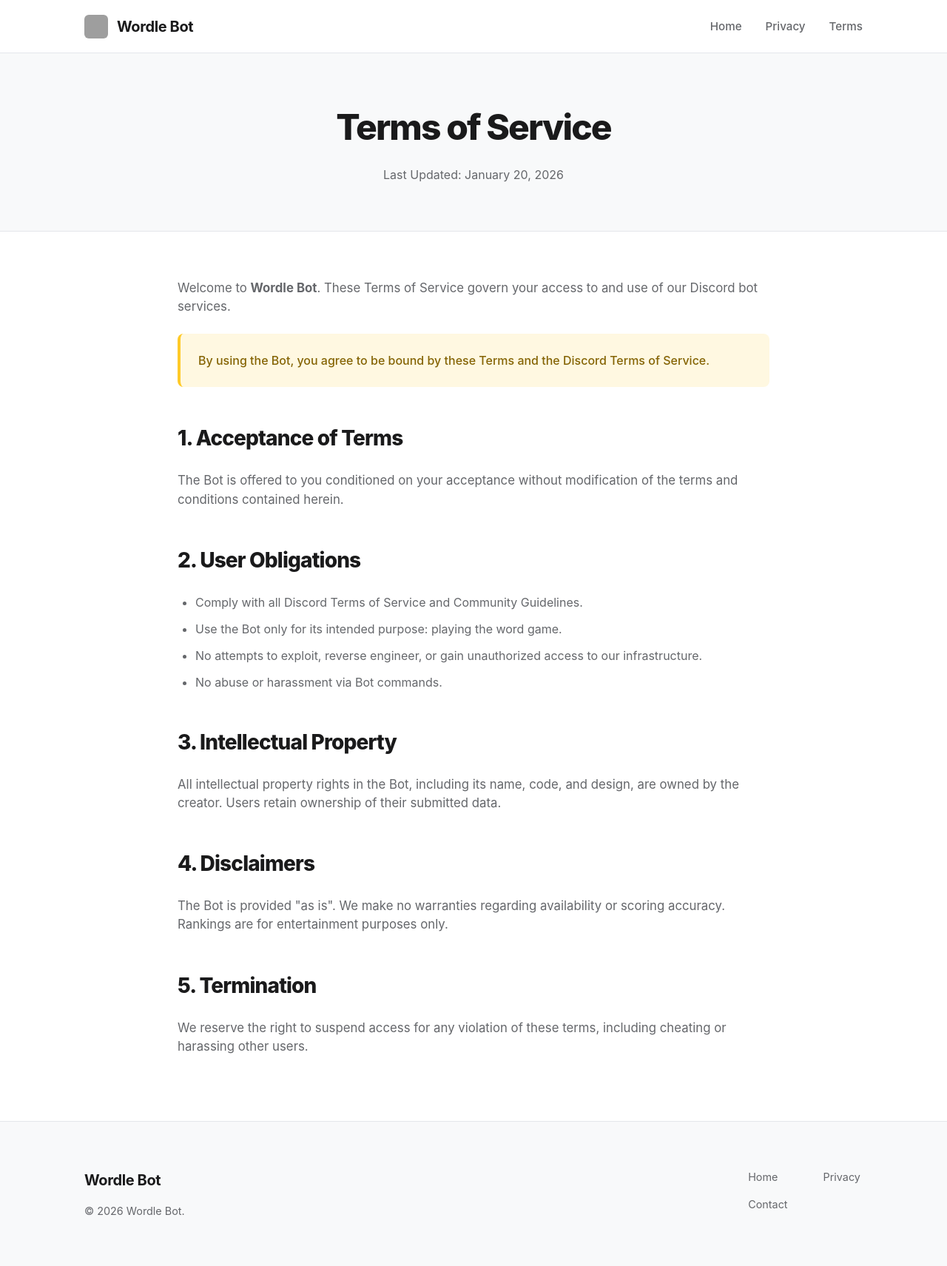
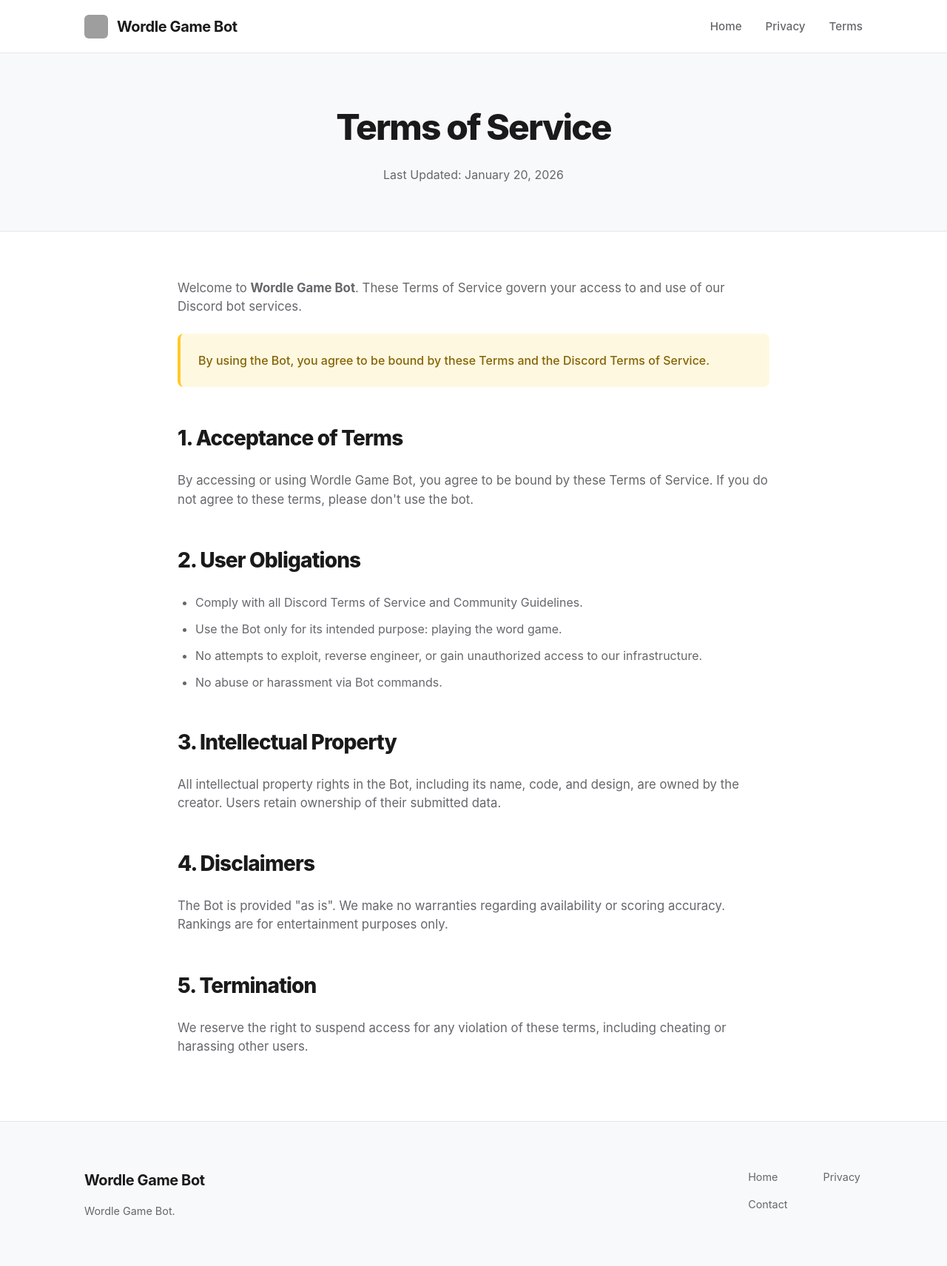
Before and after one commit to Darshanx256/Discord---Wordle-Bot, a Flask app: page /terms in a window 1280 px wide. Shown: the whole page at 74% size. Run offline with Flask 3, Linux system fonts and the light colour scheme; parts of the project's set-up code (start-up, migrations or seed data) failed here and were passed over; grey boxes are pictures that could not be loaded.

Commit message:
static improvement

```diff
--- a/src/cogs/help_commands.py
+++ b/src/cogs/help_commands.py
@@ -30,10 +30,10 @@ class HelpCommands(commands.Cog):
     @app_commands.command(name="about", description="View bot information, credits, and links.")
     async def about_cmd(self, interaction: discord.Interaction):
         embed = discord.Embed(
-            title="ℹ️ About Wordle Bot",
+            title="ℹ️ About Wordle Game Bot",
             description=(
                 "I would like to express my gratitude to the contributors and resources "
-                "that have made Wordle Bot possible. This project is dedicated to providing "
+                "that have made Wordle Game Bot possible. This project is dedicated to providing "
                 "a high-quality gaming experience to the Discord community."
             ),
             color=discord.Color.gold()
--- a/src/database.py
+++ b/src/database.py
@@ -430,7 +430,7 @@ def record_race_result(bot: commands.Bot, user_id: int, word: str, won: bool, gu
 
 def log_event_v1(bot: commands.Bot, event_type: str, user_id: int = None, guild_id: int = None, metadata: dict = None):
     """
-    Flexible event tracker for Wordle Bot.
+    Flexible event tracker for Wordle Game Bot.
     Uses 'event_logs_v1' table with JSONB metadata.
     """
     try:
--- a/src/ui.py
+++ b/src/ui.py
@@ -331,8 +331,8 @@ class HelpView(discord.ui.View):
             return self.get_feature_help_embed(self.feature)
         if self.page == 1:
             # BASIC PAGE
-            embed = discord.Embed(title=f"📚 Wordle Bot Guide (Basic)", color=discord.Color.blue())
-            embed.description = "A fun and engaging Wordle bot for Discord with various different game modes, level-up system and leaderboards!"
+            embed = discord.Embed(title=f"📚 Wordle Game Bot Guide (Basic)", color=discord.Color.blue())
+            embed.description = "A fun and engaging Wordle Game Bot for Discord with various different game modes, level-up system and leaderboards!"
 
             embed.add_field(name="🎮 How to Play", value=(
                 "**1. Start a Game**\n"
@@ -365,7 +365,7 @@ class HelpView(discord.ui.View):
 
         else:
             # ADVANCED PAGE
-            embed = discord.Embed(title="🧠 Wordle Bot Guide (Advanced)", color=discord.Color.dark_purple())
+            embed = discord.Embed(title="🧠 Wordle Game Bot Guide (Advanced)", color=discord.Color.dark_purple())
             embed.description = "Deep dive into commands, tiers, and collectibles!"
 
             # Commands Section - Two columns for better organization
--- a/src/utils.py
+++ b/src/utils.py
@@ -226,7 +226,7 @@ async def send_smart_message(ctx_or_interaction, message: str, ephemeral: bool =
                 color=discord.Color.gold(),
                 timestamp=discord.utils.utcnow()
             )
-            dm_embed.set_footer(text="Wordle Bot • Personalized Notification")
+            dm_embed.set_footer(text="Wordle Game Bot • Personalized Notification")
             await target_user.send(embed=dm_embed)
             return
         except:
--- a/static/styles.css
+++ b/static/styles.css
@@ -1,4 +1,4 @@
-/* ==================== WORDLE BOT - MODERN BRIGHT THEME ==================== */
+/* ==================== WORDLE GAME BOT - MODERN BRIGHT THEME ==================== */
 /* A clean, professional, and human-centric design. No gradients. No clutter. */
 
 :root {
--- a/static/tos.html
+++ b/static/tos.html
@@ -5,9 +5,9 @@
     <meta charset="UTF-8">
     <meta name="viewport" content="width=device-width, initial-scale=1.0">
     <meta name="description"
-        content="Terms of Service for Wordle Bot - Review the conditions for using our Discord bot.">
+        content="Terms of Service for Wordle Game Bot - Review the conditions for using our Discord bot.">
     <link rel="icon" type="image/x-icon" href="favicon.ico">
-    <title>Terms of Service - Wordle Bot</title>
+    <title>Terms of Service - Wordle Game Bot</title>
 
     <!-- Custom Styles -->
     <link rel="stylesheet" href="styles.css">
@@ -18,8 +18,8 @@
     <nav class="nav">
         <div class="container nav-content">
             <a href="/" class="nav-logo">
-                <img src="icon.png" alt="Wordle Bot Logo">
-                <span>Wordle Bot</span>
+                <img src="icon.png" alt="Wordle Game Bot Logo">
+                <span>Wordle Game Bot</span>
             </a>
             <ul class="nav-links">
                 <li><a href="/">Home</a></li>
@@ -40,7 +40,9 @@
     <!-- Main Content -->
     <main class="container content-section">
         <p>
-            Welcome to <strong>Wordle Bot</strong>. These Terms of Service govern your access to and use of our Discord bot services.
+            Welcome to <strong>Wordle Game Bot</strong>. These Terms of Service govern your access to and use of our
+            Discord
+            bot services.
         </p>
 
         <div class="important">
@@ -49,7 +51,8 @@
 
         <h2>1. Acceptance of Terms</h2>
         <p>
-            The Bot is offered to you conditioned on your acceptance without modification of the terms and conditions contained herein.
+            By accessing or using Wordle Game Bot, you agree to be bound by these Terms of Service. If you do not agree
+            to these terms, please don't use the bot.
         </p>
 
         <h2>2. User Obligations</h2>
@@ -62,17 +65,20 @@
 
         <h2>3. Intellectual Property</h2>
         <p>
-            All intellectual property rights in the Bot, including its name, code, and design, are owned by the creator. Users retain ownership of their submitted data.
+            All intellectual property rights in the Bot, including its name, code, and design, are owned by the creator.
+            Users retain ownership of their submitted data.
         </p>
 
         <h2>4. Disclaimers</h2>
         <p>
-            The Bot is provided "as is". We make no warranties regarding availability or scoring accuracy. Rankings are for entertainment purposes only.
+            The Bot is provided "as is". We make no warranties regarding availability or scoring accuracy. Rankings are
+            for entertainment purposes only.
         </p>
 
         <h2>5. Termination</h2>
         <p>
-            We reserve the right to suspend access for any violation of these terms, including cheating or harassing other users.
+            We reserve the right to suspend access for any violation of these terms, including cheating or harassing
+            other users.
         </p>
     </main>
 
@@ -81,10 +87,10 @@
         <div class="container footer-content">
             <div>
                 <a href="/" class="nav-logo" style="margin-bottom: 1rem;">
-                    <span>Wordle Bot</span>
+                    <span>Wordle Game Bot</span>
                 </a>
                 <p class="footer-text">
-                    &copy; 2026 Wordle Bot.
+                    Wordle Game Bot.
                 </p>
             </div>
             <div class="footer-links">
```
Also changed, not shown: static/index.html (+8 -9 lines), static/privacy.html (+7 -7 lines), README.md.
